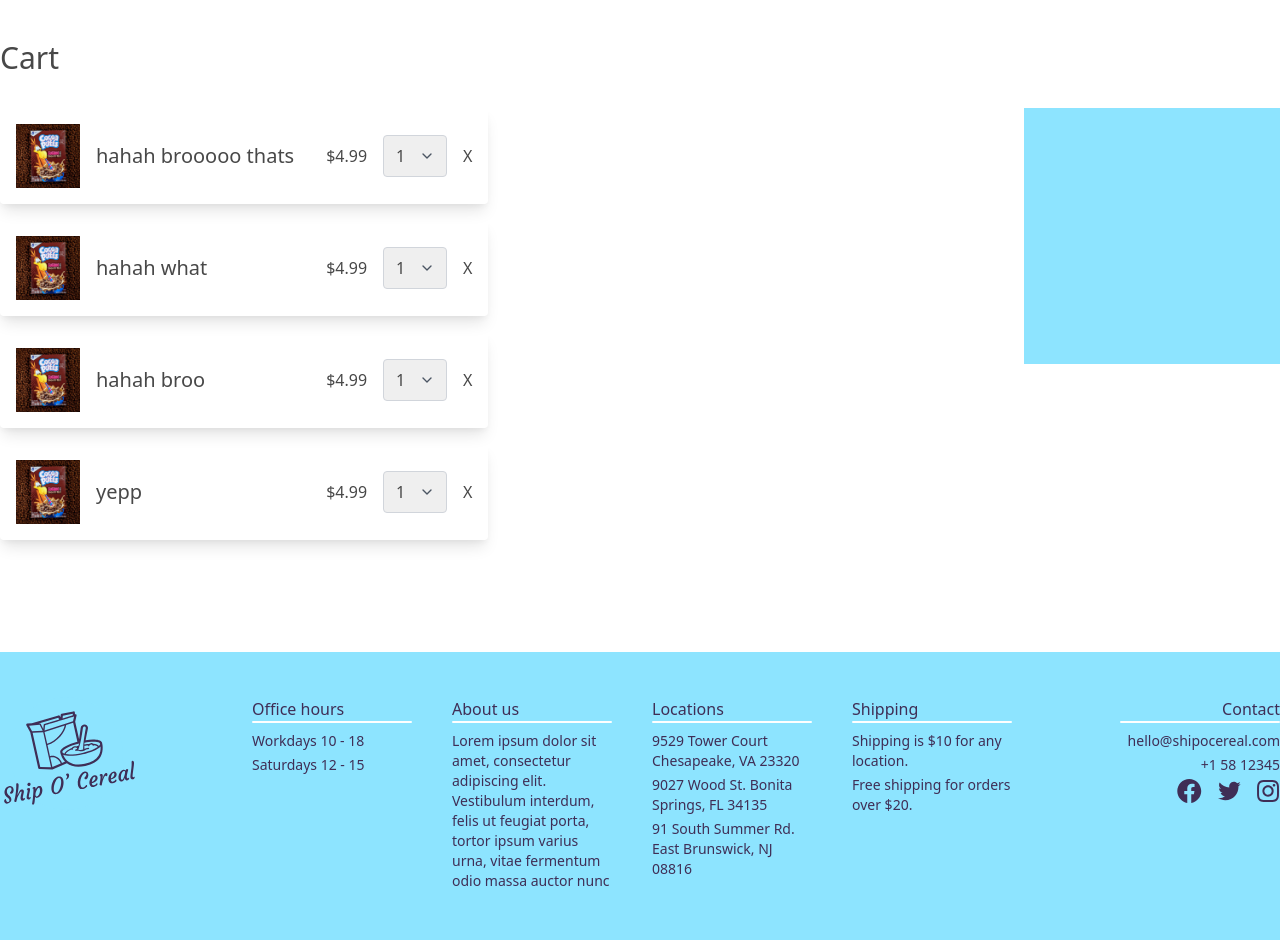
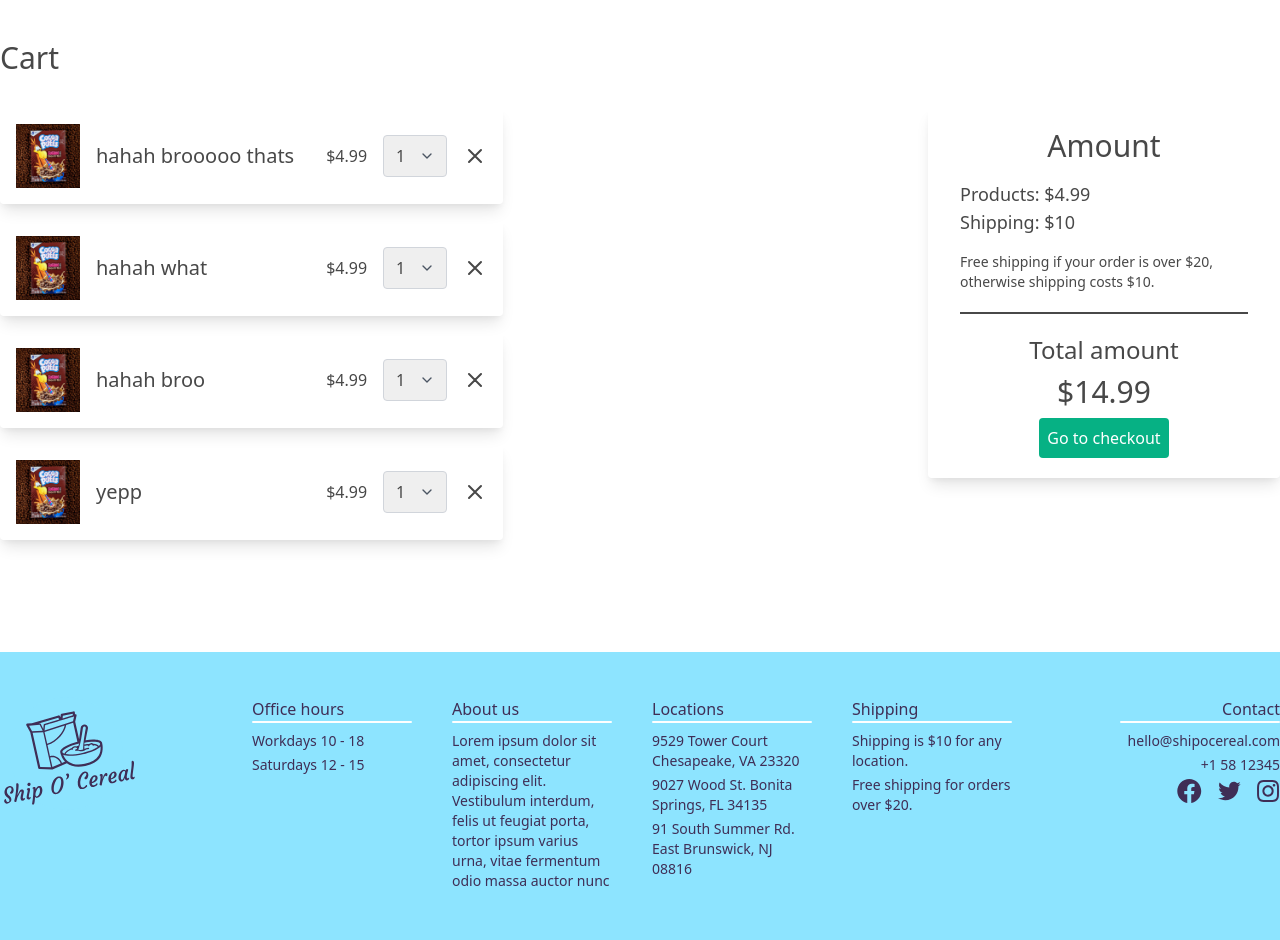
Before and after one commit to MattiMatt8/ship-o-cereal, a Django app: page /cart/ in a window 1280 px wide. Shown: the part 129-1069 px from the top of the page. Run offline with Django 3.2, Linux system fonts and the light colour scheme; data that the repository does not hold is empty; style sheets or scripts are compiled from the project's sources.

Commit message:
Cart update

```diff
--- a/templates/components/cart_item.html
+++ b/templates/components/cart_item.html
@@ -19,5 +19,7 @@
             </span>
   </div>
   <!-- END Select Amount -->
-  <a href="#" class="ml-4">X</a>
+  <a href="#" class="ml-4 ">
+    <svg class="w-6 h-6" fill="none" stroke="currentColor" viewBox="0 0 24 24" xmlns="http://www.w3.org/2000/svg"><path stroke-linecap="round" stroke-linejoin="round" stroke-width="2" d="M6 18L18 6M6 6l12 12"></path></svg>
+  </a>
 </li>
--- a/templates/users/cart.html
+++ b/templates/users/cart.html
@@ -19,8 +19,21 @@
 
       <!-- START View Amount -->
       <div class="">
-        <div class="bg-customBlue w-64 h-64">
-
+        <div class="flex justify-center items-center shadow-lg rounded">
+          <div class="my-5 mx-8 w-72">
+            <h1 class="text-center text-3xl">Amount</h1>
+            <div class="my-4 text-lg">
+              <p>Products: $4.99</p>
+              <p>Shipping: $10</p>
+            </div>
+            <p class="text-sm font-light">Free shipping if your order is over $20, otherwise shipping costs $10.</p>
+            <div class="w-full h-0.5 bg-customGray my-5"></div>
+            <h3 class="text-center text-2xl font-light">Total amount</h3>
+            <h3 class="text-center text-3xl my-2">$14.99</h3>
+            <div class="flex justify-center">
+              <button class="rounded p-2 bg-customGreen text-white">Go to checkout</button>
+            </div>
+          </div>
         </div>
       </div>
       <!-- END View Amount -->
```
Also changed, not shown: templates/product_details.html (indentation only).
